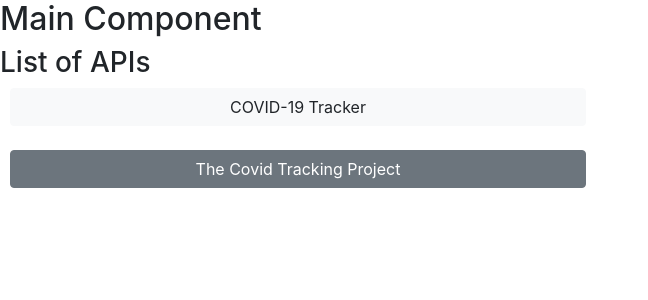
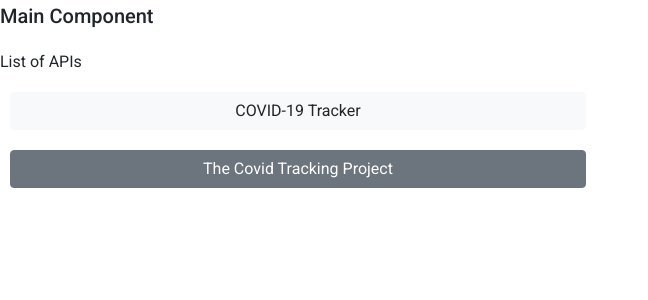
Before and after one commit to farhat97/covid-tracker, an Angular app: page /home in a window 1280 px wide. Shown: the top 300 px of the page, without its empty margins (0-648 px from the left). Built offline with nearby package versions, Linux system fonts and the light colour scheme.

Commit message:
Added angular material packages

```diff
--- a/angular.json
+++ b/angular.json
@@ -24,6 +24,7 @@
               "src/assets"
             ],
             "styles": [
+              "./node_modules/@angular/material/prebuilt-themes/indigo-pink.css",
               "node_modules/bootstrap/dist/css/bootstrap.min.css",
               "src/styles.css"
             ],
@@ -89,6 +90,7 @@
               "src/assets"
             ],
             "styles": [
+              "./node_modules/@angular/material/prebuilt-themes/indigo-pink.css",
               "src/styles.css"
             ],
             "scripts": []
--- a/package.json
+++ b/package.json
@@ -12,11 +12,13 @@
   "private": true,
   "dependencies": {
     "@angular/animations": "~9.1.11",
+    "@angular/cdk": "^9.2.4",
     "@angular/common": "~9.1.11",
     "@angular/compiler": "~9.1.11",
     "@angular/core": "~9.1.11",
     "@angular/forms": "~9.1.11",
     "@angular/localize": "~9.1.11",
+    "@angular/material": "^9.2.4",
     "@angular/platform-browser": "~9.1.11",
     "@angular/platform-browser-dynamic": "~9.1.11",
     "@angular/router": "~9.1.11",
--- a/src/app/app.module.ts
+++ b/src/app/app.module.ts
@@ -7,6 +7,7 @@
 import { CovidTrackingProjectComponent } from './covid-tracking-project/covid-tracking-project.component';
 import { ApiNavigationComponent } from './api-navigation/api-navigation.component';
 import { HttpClientModule } from '@angular/common/http';
+import { BrowserAnimationsModule } from '@angular/platform-browser/animations';
 
 @NgModule({
   declarations: [
@@ -18,7 +19,8 @@
     BrowserModule,
     AppRoutingModule,
     NgbModule,
-    HttpClientModule
+    HttpClientModule,
+    BrowserAnimationsModule
   ],
   providers: [],
   bootstrap: [AppComponent]
--- a/src/index.html
+++ b/src/index.html
@@ -6,8 +6,10 @@
   <base href="/">
   <meta name="viewport" content="width=device-width, initial-scale=1">
   <link rel="icon" type="image/x-icon" href="favicon.ico">
+  <link href="https://fonts.googleapis.com/css?family=Roboto:300,400,500&display=swap" rel="stylesheet">
+  <link href="https://fonts.googleapis.com/icon?family=Material+Icons" rel="stylesheet">
 </head>
-<body>
+<body class="mat-typography">
   <app-root></app-root>
 </body>
 </html>
--- a/src/styles.css
+++ b/src/styles.css
@@ -1 +1,4 @@
 /* You can add global styles to this file, and also import other style files */
+
+html, body { height: 100%; }
+body { margin: 0; font-family: Roboto, "Helvetica Neue", sans-serif; }
```
Also changed, not shown: 1 other file (tests, documents, lock files or other folders).
